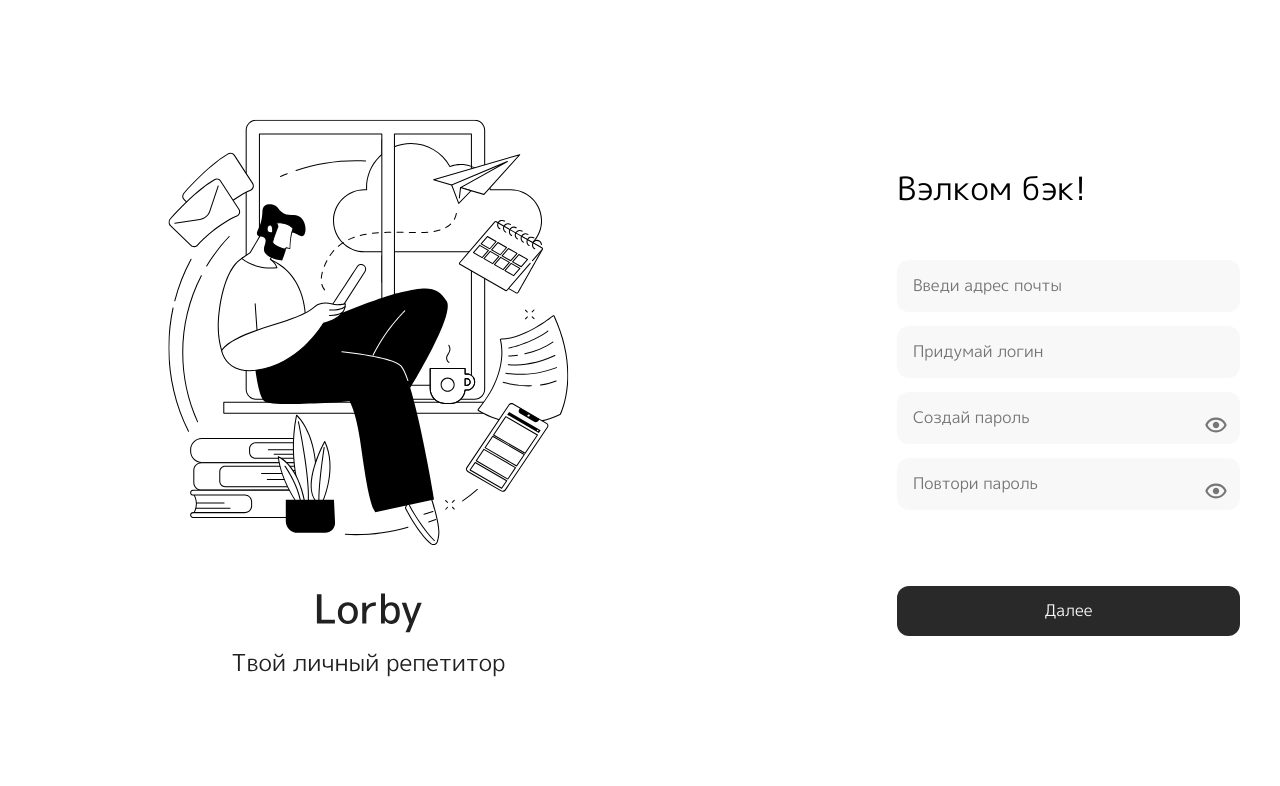
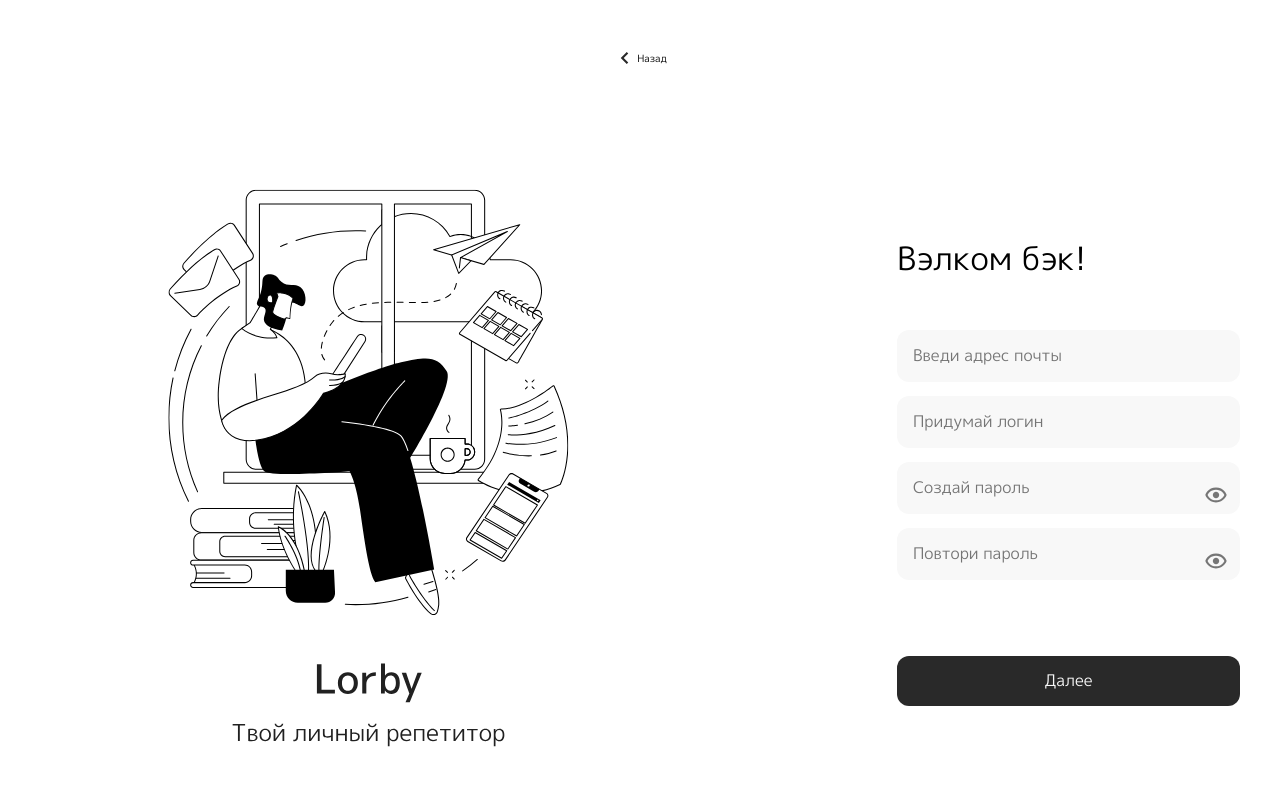
Before and after one commit to DosAb/auth, a React (Vite) app: page / in a window 1280 px wide. Shown: the top 786 px of the page. Built offline with nearby package versions, Linux system fonts and the light colour scheme.

Commit message:
add pages navigation

```diff
--- a/src/App.jsx
+++ b/src/App.jsx
@@ -8,9 +8,10 @@ function App() {
 
   return (
     <>
-      <main className="container wrapper">
+      <main className="">
         <Routes>
           <Route path="/" element={<Register />} />
+          <Route path="/login" element={<Login />} />
         </Routes>
       </main>
     </>
--- /dev/null
+++ b/src/api/axios.js
@@ -0,0 +1,5 @@
+import axios from 'axios'
+
+export default axios.create({
+    baseURL: 'http://159.89.106.166/',
+})
--- a/src/pages/Login.jsx
+++ b/src/pages/Login.jsx
@@ -2,9 +2,12 @@ import { useFormik } from "formik"
 import { useState } from "react"
 import "../styles/login.scss"
 
+import { useNavigate, NavLink } from 'react-router-dom';
+
 import eyeOpenedImg from '/imgs/eye-opened.svg'
 import eyeClosedImg from '/imgs/eye-closed.svg'
 import background from '/imgs/background.svg'
+
 
 
 export default function Login()
@@ -22,6 +25,7 @@ export default function Login()
 
 
   return <>
+  <div className="login container wrapper">
     <img className="background__img" src={background} alt="background" />
     <div className="form__section">
       <h2>Вэлком бэк!</h2>
@@ -52,8 +56,11 @@ export default function Login()
           />
         </div>
         <button className="login__btn">Войти</button>
-      <h3>У меня еще нет аккаунта</h3>
+        <NavLink to="/">
+          <h3 className="">У меня еще нет аккаунта</h3>
+        </NavLink>
       </form>
+    </div>
   </div>
   </>
 }
--- a/src/pages/Register.jsx
+++ b/src/pages/Register.jsx
@@ -1,14 +1,22 @@
 import { useFormik } from "formik"
 import { useState, useRef, useEffect } from "react"
+import { useNavigate, NavLink } from 'react-router-dom';
 import "../styles/login.scss"
+
+import axios from "../api/axios"
 
 import eyeOpenedImg from '/imgs/eye-opened.svg'
 import eyeClosedImg from '/imgs/eye-closed.svg'
 import background from '/imgs/background.svg'
+import arrowBack from '/imgs/arrow-back.svg'
 
 import { basicSchema } from "../schemas"
 
+const register_url = "https://pudge-backender.org.kg/register/"
+
 export default function Register() {
+
+  const navigate = useNavigate()
 
   const [succes, setSucces] = useState(false)
 
@@ -18,6 +26,24 @@ export default function Register() {
   const handlePasswordShow = () => setShowPassword(!showPassword);
   const handleConfirmPasswordShow = () => setShowConfirmPassword(!showConfirmPassword);
 
+  const handleRegister = async (e) => {
+    try{
+      const responce = await axios.post(
+        register_url,
+        JSON.stringify({ email: "user@example.com", username: "someone", password: "password"}),
+        {
+          headers: {'Content-Type': 'application/json'},
+          withCredentials: true
+        }
+      )
+      console.log(responce.data)
+    } catch (err) {
+      if(!err?.responce){
+        console.log(err)
+      }
+    }
+  }
+
   const {values, errors, touched, handleBlur, handleChange, handleSubmit, isSubmitting} = useFormik({
     initialValues: {
       email: '',
@@ -26,13 +52,20 @@ export default function Register() {
       confirmPassword: '',
     },
     validationSchema: basicSchema,
-    onSubmit: ()=>{
+    onSubmit: (values, actions)=>{
       console.log("submit")
+      actions.resetForm()
+      handleRegister()
     },
   });
 
   return (
     <>
+      <NavLink className="back__btn" to="/login">
+        <img src={arrowBack} alt="arrowBack" />
+        <h3>Назад</h3>
+      </NavLink>
+      <div className="register container wrapper">
         <img className="background__img" src={background} alt="background" />
         <div className="form__section">
           <h2>Вэлком бэк!</h2>
@@ -92,8 +125,9 @@ export default function Register() {
               />
             </div>
             <button type="submit" className="login__btn">Далее</button>
-            {isSubmitting ? (<h1>submitin</h1>) : ''}
+
           </form>
+        </div>
       </div>
     </>
   );
--- a/src/styles/login.scss
+++ b/src/styles/login.scss
@@ -55,6 +55,13 @@ select.input-error
     border: 1px solid red;
 }
 
+.back__btn{
+    margin-top: 46px;
+    display: flex;
+    align-items: center;
+    justify-content: center;
+}
+
 button{
     margin-top: 62px;
 }
```
Also changed, not shown: src/api/index.js (deleted). Lines whose indentation alone changed are shown as unchanged.
